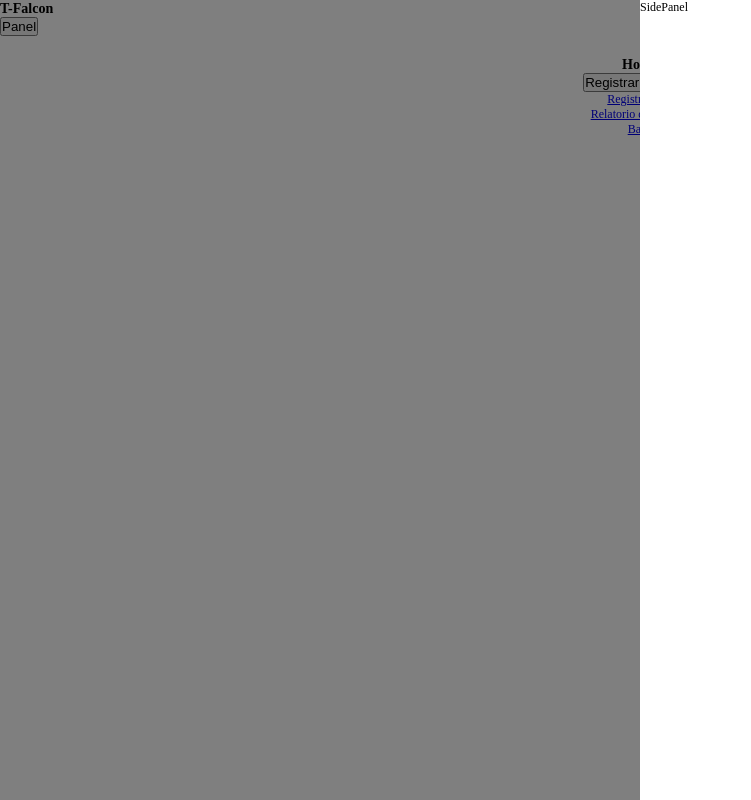
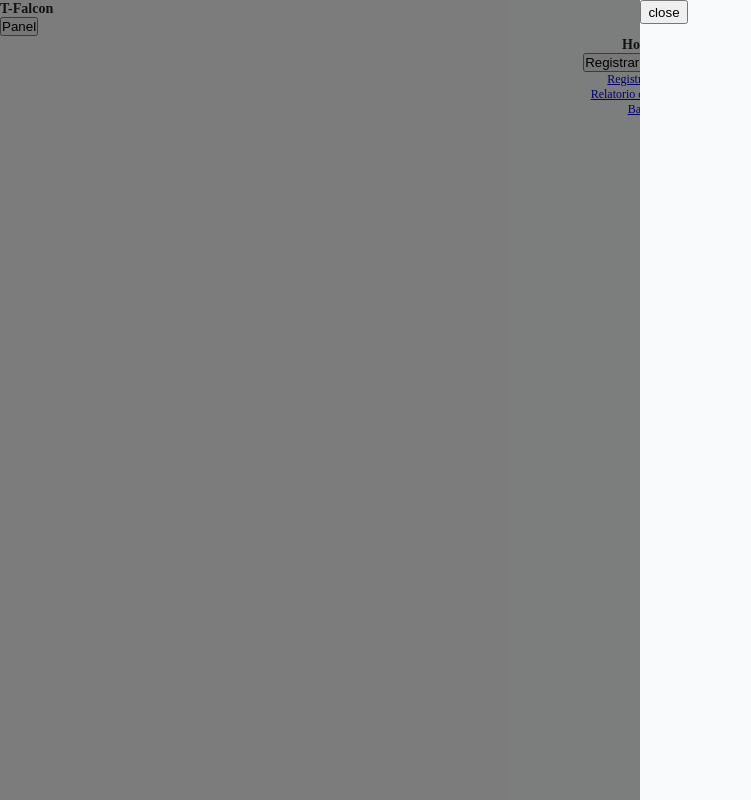
Before and after one commit to gandroide/t-falcon-app, a React (Create React App) app: page / in a window 1280 px wide. Both pictures are taken after a click on the button "Panel". Shown: the whole page, without its empty margins (0-751 px from the left). Built offline with nearby package versions, Linux system fonts and the light colour scheme.

Commit message:
discard toggle theme

```diff
--- a/src/App.tsx
+++ b/src/App.tsx
@@ -1,7 +1,6 @@
 import React, { useEffect, useState } from 'react';
 import GlobalStyles from './styles';
 import { ThemeProvider } from 'styled-components';
-import { lightTheme, darkTheme } from './styles/theme';
 import { Home } from './pages/home/Home';
 import { ImContrast, ImBrightnessContrast } from "react-icons/im";
 import "react-datepicker/dist/react-datepicker.css";
@@ -11,6 +10,7 @@ import { Admin } from './pages/admin';
 import { Birds } from './pages/birds/Birds';
 import { FormService } from './pages/formService';
 import { SidePanel } from './components/SidePanel/Index';
+import { defaultTheme } from './styles/theme';
 
 const MAX_SIZE = 2;
 
@@ -54,14 +54,14 @@ const App = () => {
   }
 
   return (
-    <ThemeProvider theme={selectedTheme === 'light' ? lightTheme : darkTheme}>
+    <ThemeProvider theme={defaultTheme} >
       <GlobalStyles />
       <h3 className="test">T-Falcon</h3>
       <button onClick={handleOnChange}>Panel</button>
-     <div style={{display: 'flex', justifyContent: 'flex-end', paddingRight: '30px'}}>
+     {/* <div style={{display: 'flex', justifyContent: 'flex-end', paddingRight: '30px'}}>
       {selectedTheme === 'light' ?  <ImContrast size={20} onClick={onChangeTheme}/> : <ImBrightnessContrast size={20} onClick={onChangeTheme}/> }
-     </div>
-     <SidePanel openPanel={openPanel}/>
+     </div> */}
+     <SidePanel openPanel={openPanel} setOpenPanel={setOpenPanel}/>
 
       <Routes>
         {!isloggedIn && <Route path="/" element={<Login />}/>}
--- a/src/components/Select/index.tsx
+++ b/src/components/Select/index.tsx
@@ -8,7 +8,6 @@ interface ISelectProps {
 }
 
 export const Select: FC<ISelectProps> = ({ options, onChangeHandler, selected }) => {
-    console.log(selected)
     return (
         <CustomSelect
             onChange={(option)=>onChangeHandler(option)}
--- a/src/components/SidePanel/Index.tsx
+++ b/src/components/SidePanel/Index.tsx
@@ -1,20 +1,27 @@
-import React, { FC, useState } from 'react'
-import { Backdrop, Container, Panel } from './style'
+import { FC } from 'react'
+import { Backdrop, CloseButton, Container, Panel } from './style'
 import { CSSTransition } from 'react-transition-group';
 
 interface ISidepanel {
   openPanel: boolean;
+  setOpenPanel: (state: boolean)=>void;
 }
 
-export const SidePanel: FC<ISidepanel> = ({openPanel}) => {
+export const SidePanel: FC<ISidepanel> = ({openPanel, setOpenPanel, children}) => {
+
+  const handleClose = () => {
+    setOpenPanel(false)
+  }
+
   return (
     <CSSTransition in={openPanel} timeout={300} classNames="sidepanel" unmountOnExit mountOnEnter>
       <Container>
-        <Backdrop className='sidepanel-backdrop'/>
+        <Backdrop className='sidepanel-backdrop' onClick={handleClose}/>
         <Panel className='sidepanel-panel'>
-          <div>
-            SidePanel
-          </div>
+          <CloseButton className='close-button' onClick={handleClose}>close</CloseButton>
+            <div>
+              {children}
+            </div>
         </Panel>
       </Container>
     </CSSTransition>
--- a/src/components/SidePanel/style.ts
+++ b/src/components/SidePanel/style.ts
@@ -2,9 +2,9 @@ import styled from "styled-components";
 
 export const Panel = styled.div`
     display: flex;
-    width: 75%;
-    background-color: white;
-    color: black;
+    width: 50%;
+    background-color: ${({theme}) => theme.palette.common.white};
+    color: ${({theme}) => theme.palette.common.black};
     position: fixed;
     top: 0;
     right: 0;
@@ -34,3 +34,8 @@ export const Backdrop = styled.div`
     background-color: rgba(0, 0, 0, 0.5);
 
 `
+
+export const CloseButton = styled.button`
+    width: 4rem;
+    height: 2rem;
+`
--- a/src/pages/home/Home.tsx
+++ b/src/pages/home/Home.tsx
@@ -4,7 +4,6 @@ import { clientes } from '../../data'
 import { Container } from './Home.styles'
 
 export const Home = ({setSelectClient, selectValue}: any) => {
-console.log(selectValue, "selectValue")
   return (
     <Container>
       <h3>Home</h3>
--- a/src/styles/index.ts
+++ b/src/styles/index.ts
@@ -24,8 +24,8 @@ export default createGlobalStyle`
   }
 
   body {
-    background: ${({theme}) => theme.palette.background};
-    color: ${({theme}) => theme.palette.text};
+    background: ${({theme}) => theme.palette.common.white};
+    color: ${({theme}) => theme.palette.common.black};
   }
 
   ul {
--- a/src/styles/theme.ts
+++ b/src/styles/theme.ts
@@ -1,63 +1,63 @@
 import { DefaultTheme } from 'styled-components';
 
-export const lightTheme: DefaultTheme = {
+// export const lightTheme: DefaultTheme = {
+//   palette: {
+//     background: "#fff",
+//     text: "#000"
+//   }
+// }
+
+// export const darkTheme: DefaultTheme = {
+//   palette: {
+//     background: "#000",
+//     text: "#fff"
+//   }
+// }
+
+export const defaultTheme: DefaultTheme = {
+  borderRadius: '4px',
   palette: {
-    background: "#fff",
-    text: "#000"
-  }
-}
-
-export const darkTheme: DefaultTheme = {
-  palette: {
-    background: "#000",
-    text: "#fff"
-  }
-}
-
-// export const defaultTheme: DefaultTheme = {
-//   borderRadius: '4px',
-//   palette: {
-//     common: {
-//       black: '#222',
-//       white: '#F9FAFB',
-//     },
-//     blue: {
-//       light: '#60A5FA',
-//       default: '#2563EB',
-//       dark: '#1E40AF',
-//     },
-//     red: {
-//       light: '#F87171',
-//       default: '#DC2626',
-//       dark: '#991B1B',
-//     },
-//     green: {
-//       light: '#34D399',
-//       default: '#085A3A',
-//       dark: '#065F46',
-//     },
-//     typography: {
-//       light: '#A3A3A3',
-//       default: '#222',
-//       dark: '#171717',
-//     },
-//   },
-//   breakpoints: {
-//     sm: `(min-width: 576px)`,
-//     md: '768px',
-//     lg: '992px',
-//     xl: '1200px',
-//     xxl: '1400px',
-//   },
-//   typography: {
-//     h1: '4rem',
-//     h2: '3rem',
-//     h3: '2rem',
-//     text: '1.3rem',
-//   },
-//   spacing: {
-//     sm: '0.75rem',
-//     md: '1.5rem',
-//     lg: '2.5rem',
-//   },
-// };
+    common: {
+      black: '#222',
+      white: '#F9FAFB',
+    },
+    blue: {
+      light: '#60A5FA',
+      default: '#2563EB',
+      dark: '#1E40AF',
+    },
+    red: {
+      light: '#F87171',
+      default: '#DC2626',
+      dark: '#991B1B',
+    },
+    green: {
+      light: '#34D399',
+      default: '#085A3A',
+      dark: '#065F46',
+    },
+    typography: {
+      light: '#A3A3A3',
+      default: '#222',
+      dark: '#171717',
+    },
+  },
+  breakpoints: {
+    sm: `(min-width: 576px)`,
+    md: '768px',
+    lg: '992px',
+    xl: '1200px',
+    xxl: '1400px',
+  },
+  typography: {
+    h1: '4rem',
+    h2: '3rem',
+    h3: '2rem',
+    text: '1.3rem',
+  },
+  spacing: {
+    sm: '0.75rem',
+    md: '1.5rem',
+    lg: '2.5rem',
+  },
+};
```
Also changed, not shown: src/@types/styled-components/index.d.ts (+35 -32 lines).
